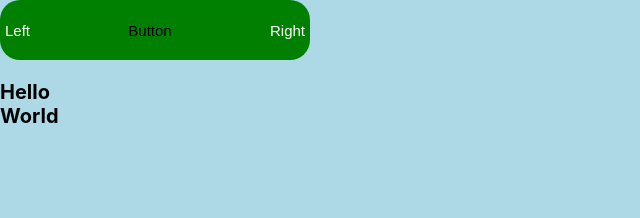
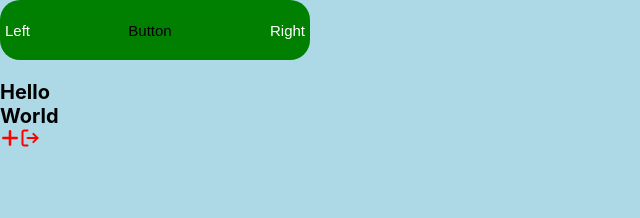
Before and after one commit to nisalV/my-profile, a React (Create React App) app: page / in a window 1280 px wide. Shown: the top 218 px of the page, without its empty margins (0-640 px from the left). Built offline with nearby package versions, Linux system fonts and the light colour scheme.

Commit message:
Icon component with icon format list (#2)

```diff
--- a/src/App.tsx
+++ b/src/App.tsx
@@ -1,4 +1,5 @@
 import Button from './CoreComponents/ButtonComponent/Button'
+import Icon from './CoreComponents/IconComponent/Icon'
 import Text from './CoreComponents/TextComponent/Text'
 
 const styles = {
@@ -33,6 +34,8 @@ function App() {
         textStyles={{ marginTop: 20 }}
         onClick={() => alert('clicked')}
       />
+      <Icon name="add" width={20} height={20} color="red" />
+      <Icon name="signOut" width={20} height={20} stroke="red" />
     </div>
   )
 }
--- /dev/null
+++ b/src/Assets/iconList.ts
@@ -0,0 +1,52 @@
+import React from 'react'
+
+type IconList = {
+  [key: string]: {
+    viewBox: string
+    paths: {
+      d: string
+      fill?: string
+      stroke?: string
+      strokeWidth?: string
+      strokeLinecap?: 'butt' | 'round' | 'square' | 'inherit'
+      strokeLinejoin?: 'round' | 'inherit' | 'bevel' | 'miter'
+      style?: React.CSSProperties
+    }[]
+  }
+}
+
+const iconList: IconList = {
+  add: {
+    viewBox: '0 0 18 18',
+    paths: [
+      {
+        d: 'M7.875 15C7.875 15.2984 7.99353 15.5845 8.2045 15.7955C8.41548 16.0065 8.70163 16.125 9 16.125C9.29837 16.125 9.58452 16.0065 9.7955 15.7955C10.0065 15.5845 10.125 15.2984 10.125 15V10.125H15C15.2984 10.125 15.5845 10.0065 15.7955 9.7955C16.0065 9.58452 16.125 9.29837 16.125 9C16.125 8.70163 16.0065 8.41548 15.7955 8.2045C15.5845 7.99353 15.2984 7.875 15 7.875H10.125V3C10.125 2.70163 10.0065 2.41548 9.7955 2.2045C9.58452 1.99353 9.29837 1.875 9 1.875C8.70163 1.875 8.41548 1.99353 8.2045 2.2045C7.99353 2.41548 7.875 2.70163 7.875 3V7.875H3C2.70163 7.875 2.41548 7.99353 2.2045 8.2045C1.99353 8.41548 1.875 8.70163 1.875 9C1.875 9.29837 1.99353 9.58452 2.2045 9.7955C2.41548 10.0065 2.70163 10.125 3 10.125H7.875V15Z',
+      },
+    ],
+  },
+  signOut: {
+    viewBox: '0 0 20 20',
+    paths: [
+      {
+        d: 'M7.5 17.5H4.16667C3.72464 17.5 3.30072 17.3244 2.98816 17.0118C2.67559 16.6993 2.5 16.2754 2.5 15.8333V4.16667C2.5 3.72464 2.67559 3.30072 2.98816 2.98816C3.30072 2.67559 3.72464 2.5 4.16667 2.5H7.5',
+        strokeWidth: '2',
+        strokeLinecap: 'round',
+        strokeLinejoin: 'round',
+      },
+      {
+        d: 'M13.334 14.1666L17.5007 9.99998L13.334 5.83331',
+        strokeWidth: '2',
+        strokeLinecap: 'round',
+        strokeLinejoin: 'round',
+      },
+      {
+        d: 'M17.5 10H7.5',
+        strokeWidth: '2',
+        strokeLinecap: 'round',
+        strokeLinejoin: 'round',
+      },
+    ],
+  },
+}
+
+export { iconList }
--- /dev/null
+++ b/src/CoreComponents/IconComponent/Icon.tsx
@@ -0,0 +1,37 @@
+import { iconList } from '../../Assets/iconList'
+
+type IconProps = {
+  name: string
+  width: number
+  height: number
+  color?: string
+  stroke?: string
+}
+
+const Icon = ({ name, width, height, color, stroke }: IconProps) => {
+  const iconDetails = iconList[name]
+  return (
+    <svg
+      width={`${width}`}
+      height={`${height}`}
+      viewBox={iconDetails.viewBox}
+      fill="none"
+      xmlns="http://www.w3.org/2000/svg"
+    >
+      {iconDetails.paths.map((path, index) => (
+        <path
+          key={index}
+          d={path.d}
+          fill={color || path.fill}
+          stroke={stroke || path.stroke}
+          strokeWidth={path.strokeWidth}
+          strokeLinecap={path.strokeLinecap}
+          strokeLinejoin={path.strokeLinejoin}
+          style={path.style}
+        />
+      ))}
+    </svg>
+  )
+}
+
+export default Icon
```
